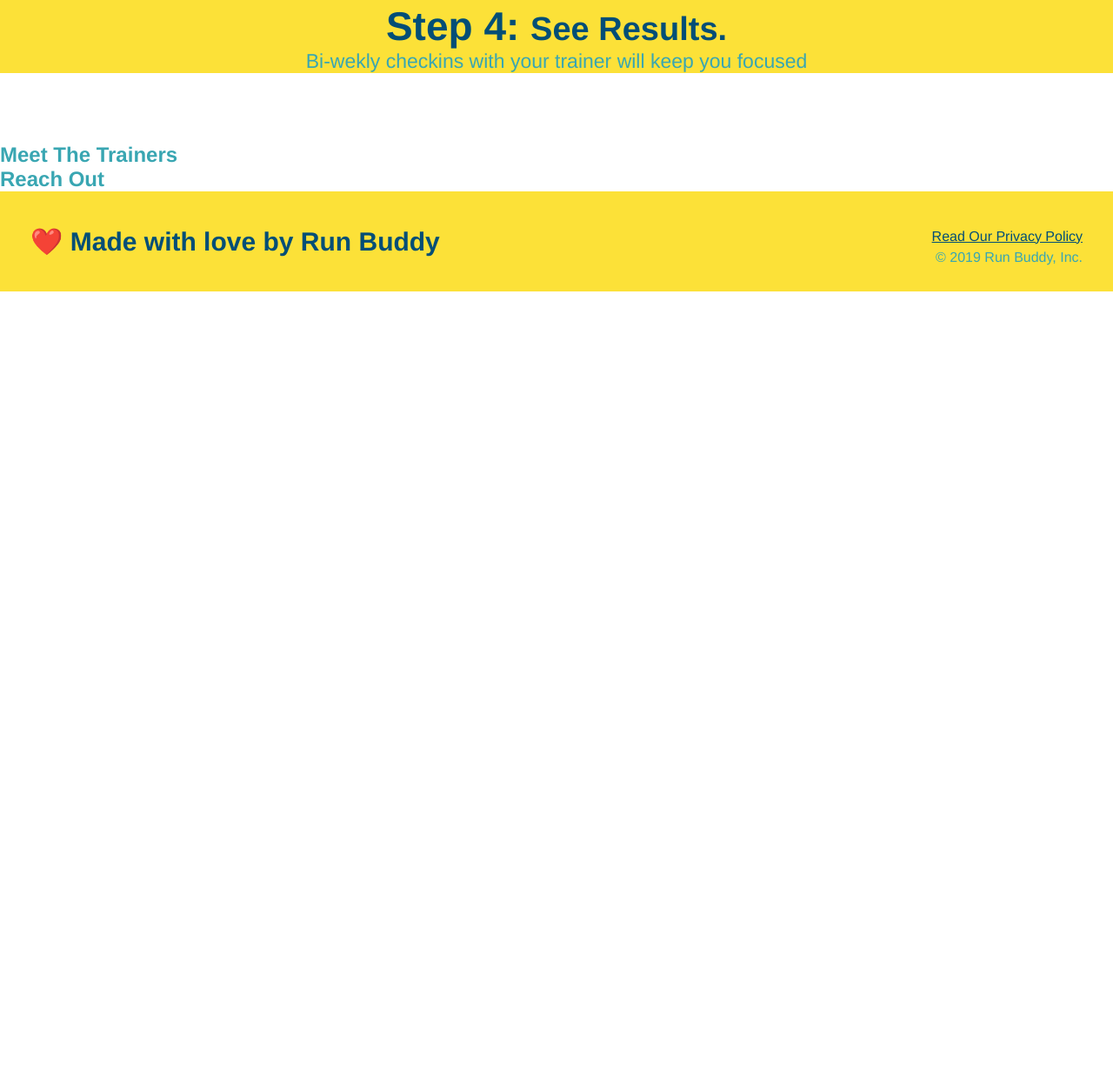
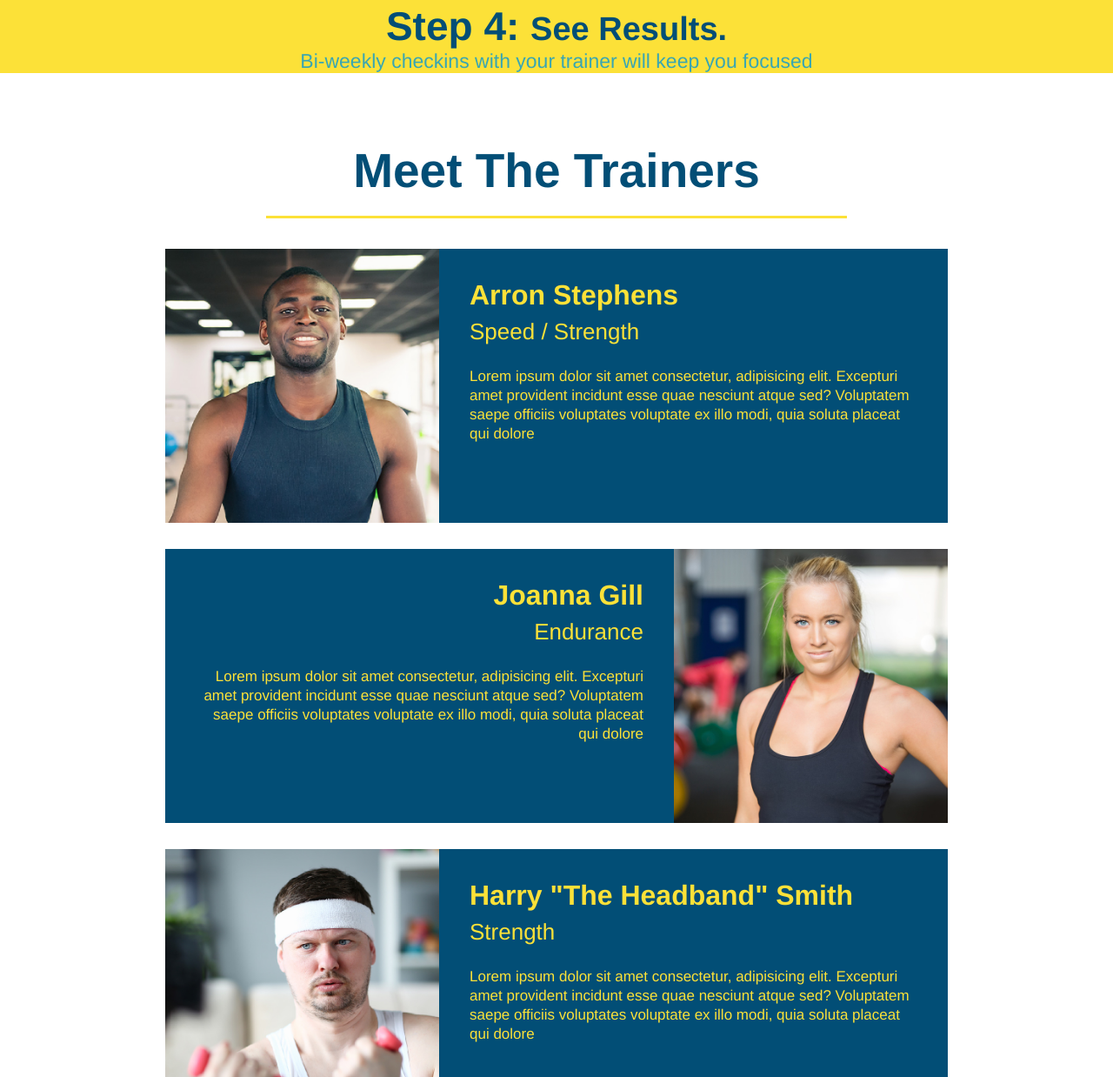
Before and after one commit to rmltism/run-buddy, a plain HTML site: page index.html in a window 1280 px wide. Shown: the part 2393-3631 px from the top of the page at 87% size. Before the commit the page ends 2728 px from the top, so only its background shows below. Drawn offline with Linux system fonts and the light colour scheme.

Commit message:
Trainer Section Finished

```diff
--- a/assets/css/style.css
+++ b/assets/css/style.css
@@ -168,3 +168,69 @@ footer a {
 .steps span {
     font-size: 38px;
 }
+
+.section-title {
+    font-size: 55px;
+    color: #024e76;
+    margin-bottom: 35px;
+    padding: 0 100px 20px 100px;
+    display: inline-block;
+    border-bottom: 3px solid;
+  }
+
+  .primary-border {
+    border-color: #fce138;
+  }
+
+  .secondary-border {
+    border-color: #39a6b2;
+  }
+
+  /* Meet the Trainers Section */
+
+  .trainers {
+    text-align: center;
+  }
+
+  .trainer {
+    width: 900px;
+    margin: 0 auto 30px auto;
+    background: #024e76;
+    color: #fce138;
+    overflow: auto;
+  }
+
+  .trainer img {
+    width: 35%;
+    float: left;
+  }
+
+  .trainer-bio {
+    padding: 35px;
+    float: left;
+    width: 65%;
+  }
+
+  .text-left {
+      text-align: left;
+  }
+
+  .text-right {
+      text-align: right;
+  }
+
+  .trainer-bio h3 {
+      font-size: 32px;
+      margin-bottom: 8px;
+  }
+
+  .trainer-bio h4 {
+      font-weight: lighter;
+      font-size: 26px;
+      margin-bottom: 25px
+  }
+
+  .trainer-bio p {
+      font-size: 17px;
+      line-height: 1.3;
+  }
--- a/index.html
+++ b/index.html
@@ -109,17 +109,59 @@
             <div>
                 <img src="./assets/images/step-4.svg" alt=""/>
                 <h3>Step 4: <span>See Results.</span></h3>
-                <p>Bi-wekly checkins with your trainer will keep you focused</p>
+                <p>Bi-weekly checkins with your trainer will keep you focused</p>
             </div>
         </section>
 
     <!-- "meet the trainers" section -->
-        <section>
-            <h2>Meet The Trainers</h2>
+        <section id="your-trainers" class="trainers">
+            <h2 class ="section-title primary-border">Meet The Trainers</h2>
+
+            <!-- First Trainer Bio -->
+            <article class="trainer">
+                <img src="./assets/images/trainer-1.jpg" alt="Arron Stephens in his workout clothes, ready to pump iron"/>
+                <div class="trainer-bio text-left">
+                    <h3>Arron Stephens</h3>
+                    <h4>Speed / Strength</h4>
+                    <p>
+                        Lorem ipsum dolor sit amet consectetur, adipisicing elit. Excepturi amet provident
+                        incidunt esse quae nesciunt atque sed? Voluptatem saepe officiis voluptates voluptate
+                        ex illo modi, quia soluta placeat qui dolore
+                    </p>
+                </div>
+            </article>
+
+            <!-- Second Trainer Bio-->
+            <article class="trainer">
+                <div class="trainer-bio text-right">
+                    <h3>Joanna Gill</h3>
+                    <h4>Endurance</h4>
+                    <p>
+                        Lorem ipsum dolor sit amet consectetur, adipisicing elit. Excepturi amet provident
+                        incidunt esse quae nesciunt atque sed? Voluptatem saepe officiis voluptates voluptate
+                        ex illo modi, quia soluta placeat qui dolore
+                    </p>
+                </div>
+                <img src="./assets/images/trainer-2.jpg" alt="Joanna Gill cooling off after a workout"/>
+            </article>
         </section>
 
+        <!-- Third Trainer Bio -->
+        <article class="trainer">
+            <img src="./assets/images/trainer-3.jpg" alt="Harry Smith wearing a headband and lifting comically small pink weights"/>
+            <div class="trainer-bio text-left">
+                <h3>Harry "The Headband" Smith</h3>
+                <h4>Strength</h4>
+                <p>
+                    Lorem ipsum dolor sit amet consectetur, adipisicing elit. Excepturi amet provident
+                    incidunt esse quae nesciunt atque sed? Voluptatem saepe officiis voluptates voluptate
+                    ex illo modi, quia soluta placeat qui dolore
+                </p>
+            </div>
+        </article>
+
     <!-- "reach out section" -->
-        <section>
+        <section id ="reach-out">
             <h2>Reach Out</h2>
         </section>
 
```
Also changed, not shown: assets/images/trainer-1.jpg (added), assets/images/trainer-2.jpg (added), assets/images/trainer-3.jpg (added).
